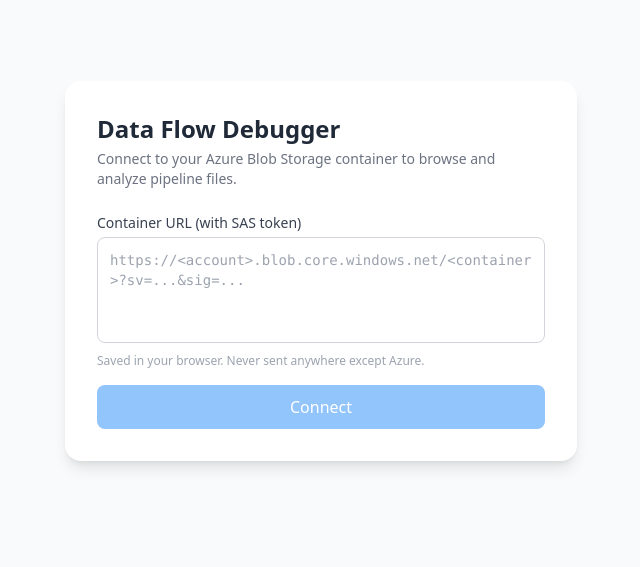
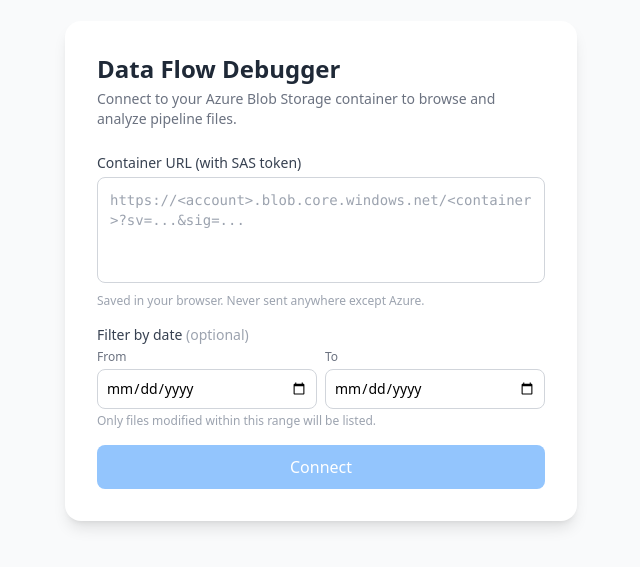
Before and after one commit to yandiandria/debugging-dataflow, a Next.js app in the folder frontend/: page / in a window 1280 px wide. Shown: the part 129-696 px from the top of the page, without its empty margins (319-959 px from the left). Built offline with nearby package versions, Linux system fonts and the light colour scheme; no server answers.

Commit message:
add timeframe for Connect to limit listing

```diff
--- a/frontend/components/ConnectionForm.tsx
+++ b/frontend/components/ConnectionForm.tsx
@@ -3,7 +3,7 @@ import { useState, useEffect } from "react";
 const STORAGE_KEY = "dataflow_container_url";
 
 interface Props {
-  onConnect: (containerUrl: string) => void;
+  onConnect: (containerUrl: string, dateFrom?: string, dateTo?: string) => void;
   loading: boolean;
   error: string | null;
 }
@@ -14,13 +14,15 @@ export default function ConnectionForm({ onConnect, loading, error }: Props) {
       ? localStorage.getItem(STORAGE_KEY) ?? ""
       : ""
   );
+  const [dateFrom, setDateFrom] = useState("");
+  const [dateTo, setDateTo] = useState("");
 
   const handleSubmit = (e: React.FormEvent) => {
     e.preventDefault();
     const url = containerUrl.trim();
     if (url) {
       localStorage.setItem(STORAGE_KEY, url);
-      onConnect(url);
+      onConnect(url, dateFrom || undefined, dateTo || undefined);
     }
   };
 
@@ -65,6 +67,35 @@ export default function ConnectionForm({ onConnect, loading, error }: Props) {
             </div>
           </div>
 
+          <div>
+            <label className="block text-sm font-medium text-gray-700 mb-1">
+              Filter by date <span className="text-gray-400 font-normal">(optional)</span>
+            </label>
+            <div className="flex gap-2">
+              <div className="flex-1">
+                <label className="block text-xs text-gray-500 mb-1">From</label>
+                <input
+                  type="date"
+                  className="w-full border border-gray-300 rounded-lg p-2 text-sm focus:outline-none focus:ring-2 focus:ring-blue-500"
+                  value={dateFrom}
+                  onChange={(e) => setDateFrom(e.target.value)}
+                />
+              </div>
+              <div className="flex-1">
+                <label className="block text-xs text-gray-500 mb-1">To</label>
+                <input
+                  type="date"
+                  className="w-full border border-gray-300 rounded-lg p-2 text-sm focus:outline-none focus:ring-2 focus:ring-blue-500"
+                  value={dateTo}
+                  onChange={(e) => setDateTo(e.target.value)}
+                />
+              </div>
+            </div>
+            <p className="text-xs text-gray-400 mt-1">
+              Only files modified within this range will be listed.
+            </p>
+          </div>
+
           {error && (
             <div className="bg-red-50 border border-red-200 rounded-lg p-3 text-sm text-red-700">
               {error}
--- a/frontend/lib/api.ts
+++ b/frontend/lib/api.ts
@@ -40,11 +40,19 @@ export interface LogEntry {
   timestamp: string; // ISO string set client-side
 }
 
-export async function listBlobs(containerUrl: string): Promise<BlobInfo[]> {
+export async function listBlobs(
+  containerUrl: string,
+  dateFrom?: string,
+  dateTo?: string
+): Promise<BlobInfo[]> {
   const res = await fetch(`${BASE_URL}/api/blobs/list`, {
     method: "POST",
     headers: { "Content-Type": "application/json" },
-    body: JSON.stringify({ container_url: containerUrl }),
+    body: JSON.stringify({
+      container_url: containerUrl,
+      ...(dateFrom && { date_from: dateFrom }),
+      ...(dateTo && { date_to: dateTo }),
+    }),
   });
   if (!res.ok) {
     const err = await res.json().catch(() => ({ detail: res.statusText }));
--- a/frontend/pages/index.tsx
+++ b/frontend/pages/index.tsx
@@ -21,11 +21,11 @@ export default function Home() {
   const [error, setError] = useState<string | null>(null);
 
   // ── Step 1: connect ────────────────────────────────────────────────────────
-  const handleConnect = async (url: string) => {
+  const handleConnect = async (url: string, dateFrom?: string, dateTo?: string) => {
     setLoading(true);
     setError(null);
     try {
-      const data = await listBlobs(url);
+      const data = await listBlobs(url, dateFrom, dateTo);
       setContainerUrl(url);
       setBlobs(data);
       setSelected(new Set());
@@ -84,6 +84,15 @@ export default function Home() {
     setLogs([]);
     setError(null);
     setStep("connect");
+  };
+
+  // Keep the connection, just go back to file selection
+  const handleNewAnalysis = () => {
+    setSelected(new Set());
+    setResult(null);
+    setLogs([]);
+    setError(null);
+    setStep("browse");
   };
 
   // ── Render ─────────────────────────────────────────────────────────────────
@@ -153,7 +162,7 @@ export default function Home() {
         result={result}
         logs={logs}
         onBack={() => setStep("config")}
-        onReset={handleDisconnect}
+        onReset={handleNewAnalysis}
       />
     );
   }
```
Also changed, not shown: 1 other file (tests, documents, lock files or other folders).
